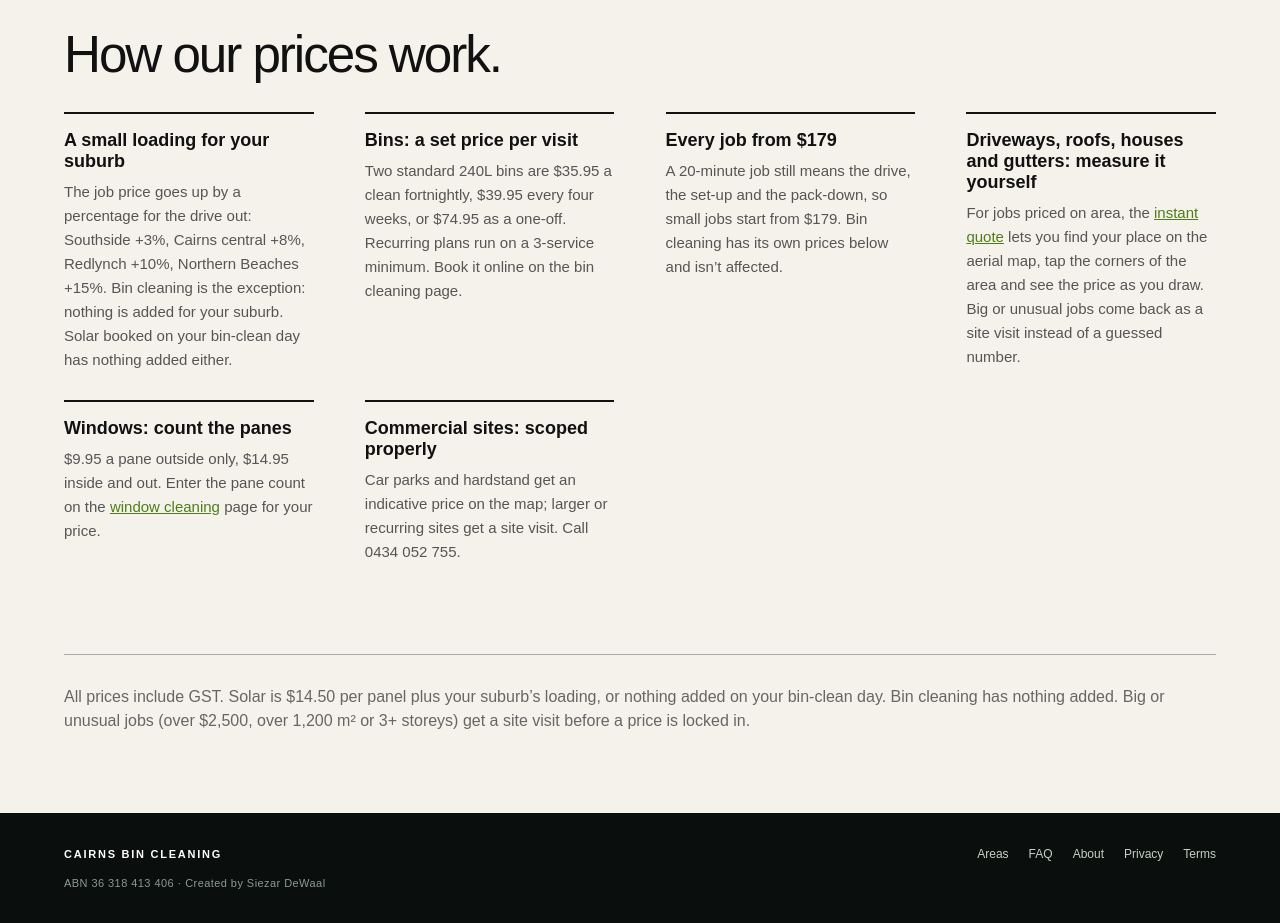
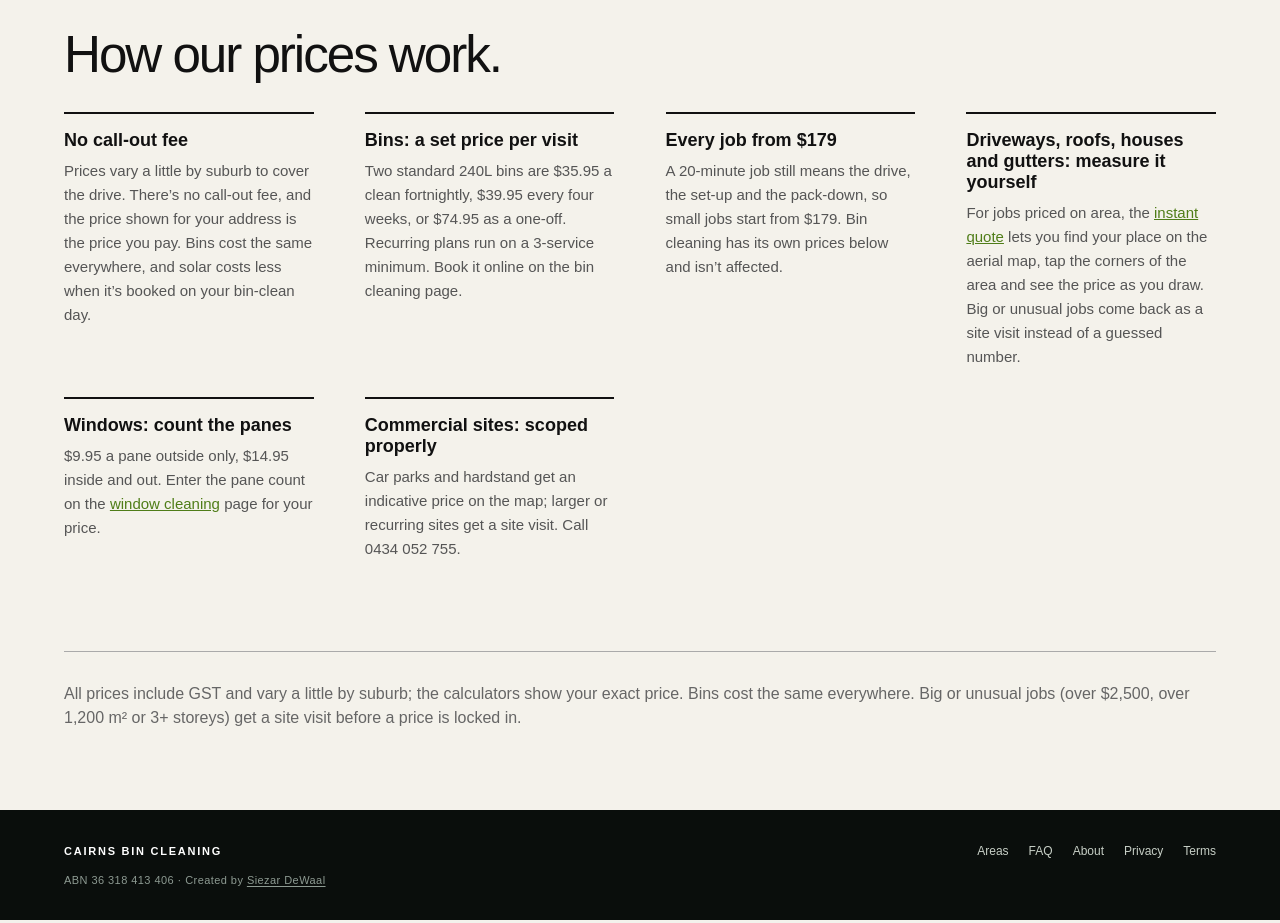
Before and after one commit to CairnsBinCleaning/CBC, a Next.js app: page /prices in a window 1280 px wide. Shown: the part 1880-2803 px from the top of the page. Built offline with nearby package versions, Linux system fonts and the light colour scheme; no server answers.

Commit message:
Update page.tsx

```diff
--- a/app/prices/page.tsx
+++ b/app/prices/page.tsx
@@ -1,7 +1,7 @@
 import type { Metadata } from "next";
 import Link from "next/link";
 import { services } from "../../lib/services";
-import { loadingSummary } from "../../lib/pricing";
+import { SUBURB_NOTE } from "../../lib/pricing";
 
 export const metadata: Metadata = {
   title: "Prices | Cairns Bin Cleaning",
@@ -47,12 +47,10 @@ export default function Prices() {
       <section className="priceHow">
         <h2>How our prices work.</h2>
         <div>
-          <h3>A small loading for your suburb</h3>
+          <h3>No call-out fee</h3>
           <p>
-            The job price goes up by a percentage for the drive out:{" "}
-            {loadingSummary()}. Bin cleaning is the exception: nothing is added
-            for your suburb. Solar booked on your bin-clean day has nothing
-            added either.
+            {SUBURB_NOTE} Bins cost the same everywhere, and solar costs less
+            when it&rsquo;s booked on your bin-clean day.
           </p>
         </div>
         <div>
@@ -97,9 +95,9 @@ export default function Prices() {
         </div>
       </section>
       <p className="priceNote">
-        All prices include GST. Solar is $14.50 per panel plus
-        your suburb&rsquo;s loading, or nothing added on your
-        bin-clean day. Bin cleaning has nothing added. Big or
+        All prices include GST and vary a little by suburb; the
+        calculators show your exact price. Bins cost the same
+        everywhere. Big or
         unusual jobs (over $2,500, over 1,200 m² or 3+ storeys)
         get a site visit before a price is locked in.
       </p>
@@ -113,7 +111,7 @@ export default function Prices() {
           <Link href="/privacy">Privacy</Link>
           <Link href="/terms">Terms</Link>
         </nav>
-      <small className="madeBy">Created by Siezar DeWaal</small></footer>
+      <small className="madeBy">Created by <a href="/faq#siezar-dewaal">Siezar DeWaal</a></small></footer>
     </main>
   );
 }
```
